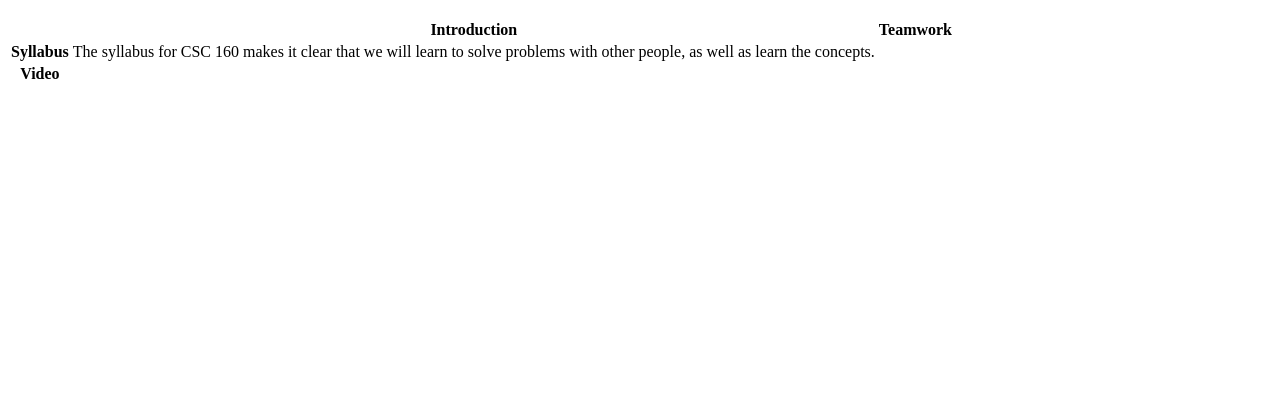
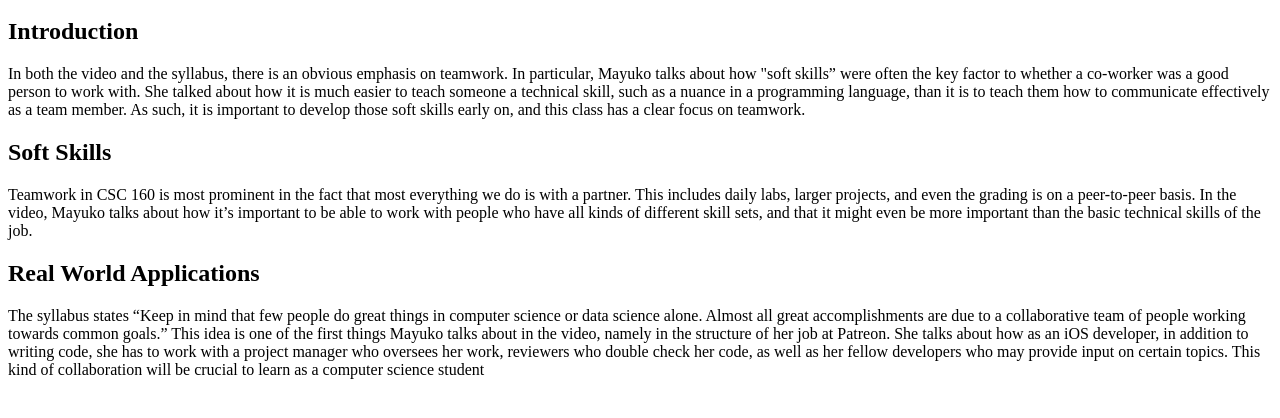
Before and after one commit to CollinMathisACP/HW1, a plain HTML site: page index.html in a window 1280 px wide. Shown: the part 48-466 px from the top of the page. Drawn offline with Linux system fonts and the light colour scheme.

Commit message:
Update index.html

```diff
--- a/index.html
+++ b/index.html
@@ -3,19 +3,35 @@
   <h1>
     Homework 1: on the syllabus and video
   </h1>
-  <table>
-    <tr>
-      <th></th>
-      <th>Introduction</th>
-      <th>Teamwork</th>
-    </tr>
-    <tr>
-      <th>Syllabus</th>
-      <td>The syllabus for CSC 160 makes it clear that we will learn to solve problems with other people, as well as learn the concepts.</td>
-    </tr>
-    <tr>
-      <th>Video</th>
-    </tr>
-  </table>
+  <h2>
+    Introduction
+  </h2>
+  <p>
+    In both the video and the syllabus, there is an obvious emphasis on teamwork. In particular,
+    Mayuko talks about how "soft skills” were often the key factor to whether a co-worker was a good person to work with.
+    She talked about how it is much easier to teach someone a technical skill, such as a nuance in a programming language,
+    than it is to teach them how to communicate effectively as a team member. As such, it is important to develop those
+     soft skills early on, and this class has a clear focus on teamwork.
+  </p>
+  <h2>
+    Soft Skills
+  </h2>
+  <p>
+    Teamwork in CSC 160 is most prominent in the fact that most everything we do is with a partner. This includes daily labs,
+    larger projects, and even the grading is on a peer-to-peer basis. In the video, Mayuko talks about how it’s important to be able
+    to work with people who have all kinds of different skill sets, and that it might even be more important than the basic technical
+    skills of the job.
+  </p>
+  <h2>
+    Real World Applications
+  </h2>
+  <p>
+    The syllabus states “Keep in mind that few people do great things in computer science or data science alone.
+    Almost all great accomplishments are due to a collaborative team of people working towards common goals.” This idea is
+    one of the first things Mayuko talks about in the video, namely in the structure of her job at Patreon. She talks about how
+    as an iOS developer, in addition to writing code, she has to work with a project manager who oversees her work, reviewers
+    who double check her code, as well as her fellow developers who may provide input on certain topics. This kind of
+    collaboration will be crucial to learn as a computer science student
+  </p>
 </body>
 </html>
```
